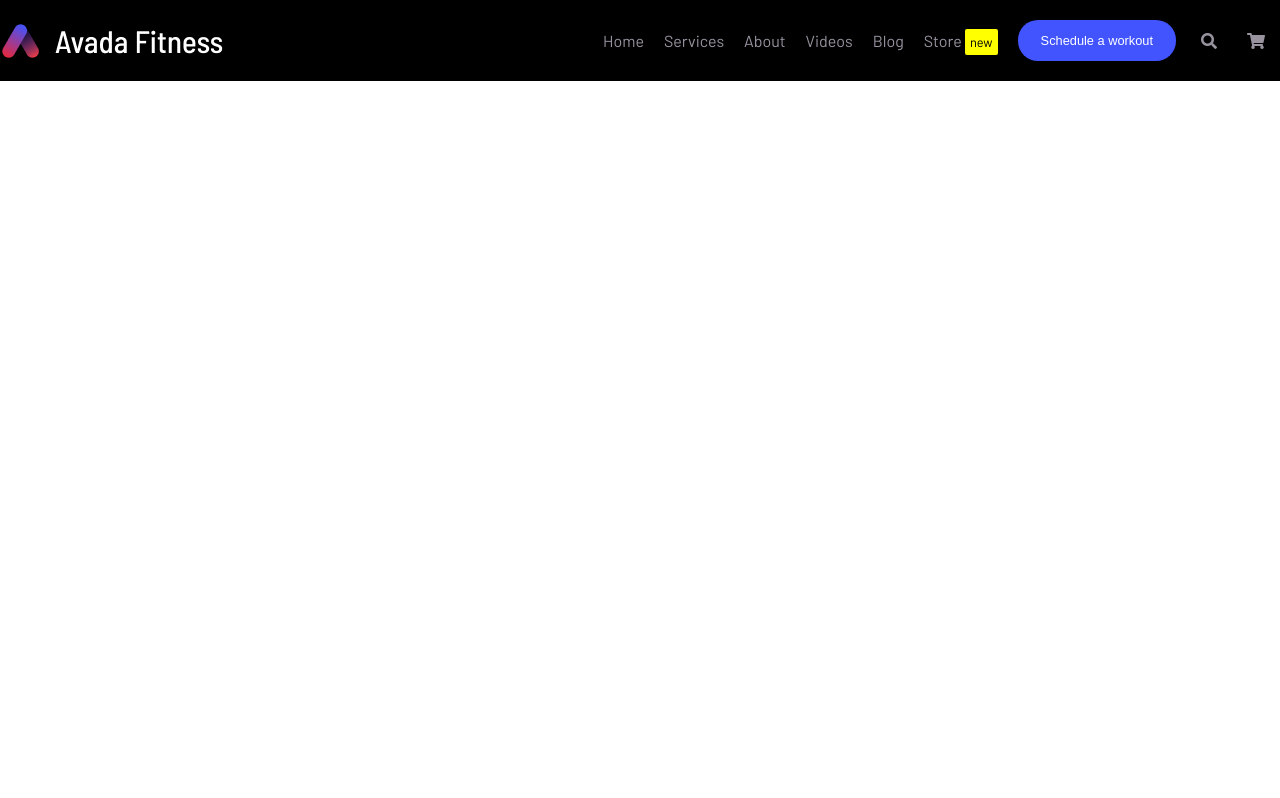
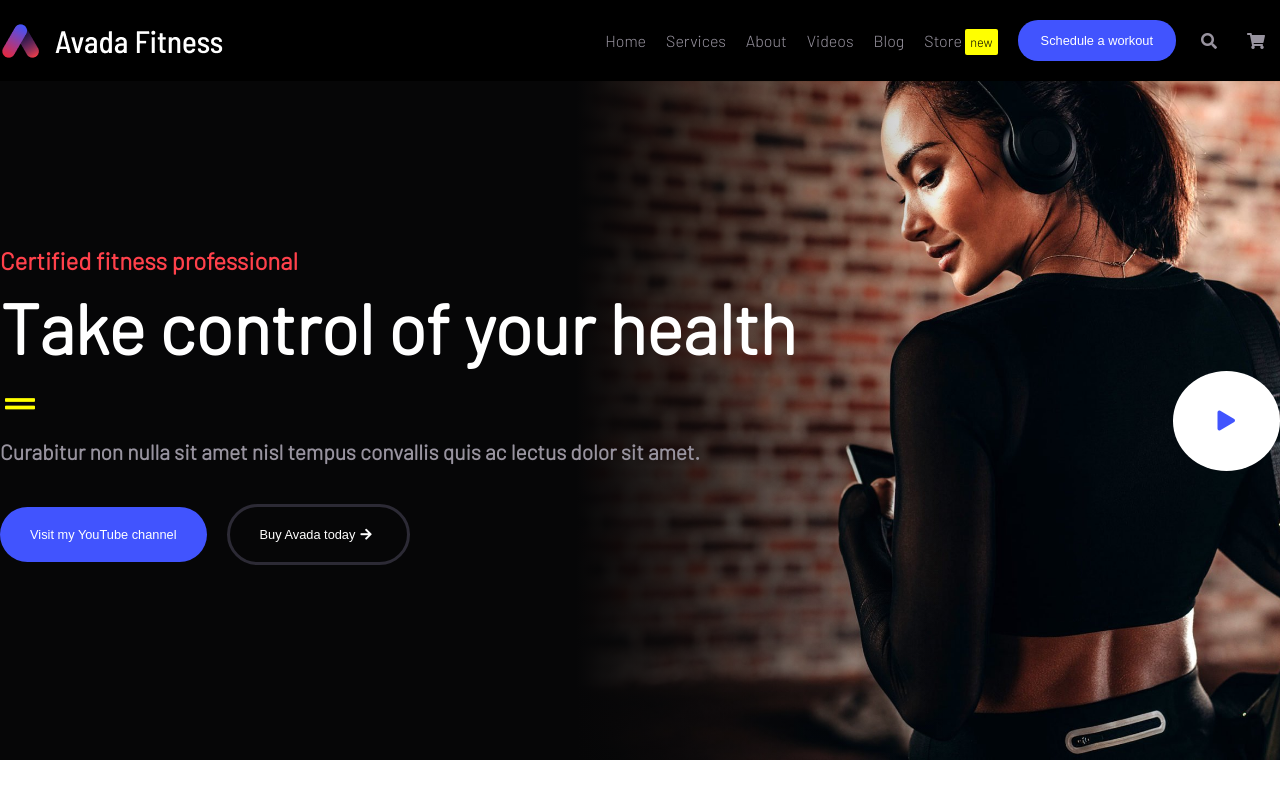
Before and after one commit to roy-naim/proj-html-vuejs, a website: page index.html in a window 1280 px wide. Drawn offline with nearby package versions, Linux system fonts and the light colour scheme.

Commit message:
jumbotron updated

```diff
--- a/index.html
+++ b/index.html
@@ -5,7 +5,7 @@
   <meta name="viewport" content="width=device-width, initial-scale=1.0">
   <meta http-equiv="X-UA-Compatible" content="ie=edge">
   <link rel="preconnect" href="https://fonts.gstatic.com">
-  <link href="https://fonts.googleapis.com/css2?family=Barlow&family=Raleway:wght@300&display=swap" rel="stylesheet">
+  <link href="https://fonts.googleapis.com/css2?family=Barlow:wght@300&display=swap" rel="stylesheet">
   <link rel="stylesheet" href="https://cdnjs.cloudflare.com/ajax/libs/font-awesome/5.15.3/css/all.min.css" integrity="sha512-iBBXm8fW90+nuLcSKlbmrPcLa0OT92xO1BIsZ+ywDWZCvqsWgccV3gFoRBv0z+8dLJgyAHIhR35VZc2oM/gI1w==" crossorigin="anonymous" />
   <link rel="icon" href="./img/whatsapp-logo.png" type="img/icon type">
   <link rel="stylesheet" href="./assets/css/master.css">
@@ -36,6 +36,25 @@
           </div>
         </nav>
       </div>
+      <div class="jumbotron">
+        <div class="container flex-spacebet">
+          <div class="jumbo-left flex-col py-165">
+            <h2 class="red-f">Certified fitness professional</h2>
+            <h1>Take control of your health</h1>
+            <p><i class="fas fa-grip-lines"></i></p>
+            <p><b>Curabitur non nulla sit amet nisl tempus convallis quis ac lectus dolor sit amet.</b></p>
+            <div class="flex my-30">
+              <button class="btn btn-dodgeblue" type="button">Visit my YouTube channel</button>
+              <button class="btn btn-transp px-20 mx-20" type="button">Buy Avada today<i class="fas fa-arrow-right"></i></button>
+            </div>
+          </div>
+          <div class="jumbo-right">
+            <div class="play">
+              <i class="fas fa-play"></i>
+            </div>
+          </div>
+        </div>
+      </div>
     </header>
 
     <main>
--- a/src/partials/_common.scss
+++ b/src/partials/_common.scss
@@ -41,10 +41,36 @@ i {
   }
   &.btn-transp {
     background-color: rgba(0, 0, 0, 0);
+    color: white;
+    border: 3px solid white;
+    border-color: #2c2a35;
   }
+}
+
+.mx-20 {
+  margin-left: 20px;
+  margin-right: 20px;
+}
+
+.my-30 {
+  margin-top: 30px;
+  margin-bottom: 30px;
+}
+.px-20 {
+  padding-left: 20px;
+  padding-right: 20px;
 }
 
 .py-20 {
   padding-top: 20px;
   padding-bottom: 20px;
 }
+
+.py-165 {
+  padding-top: 165px;
+  padding-bottom: 165px;
+}
+
+.red-f {
+  color: $text_red;
+}
--- a/src/partials/_header.scss
+++ b/src/partials/_header.scss
@@ -3,4 +3,35 @@
 header {
   background-color: black;
   color: #98939f;
+  .jumbotron {
+    background-image: linear-gradient(90deg, rgb(6, 6, 7) 45%, rgba(6, 6, 7, 0) 75%),url("../img/bg-jumbotron.jpg");
+    background-size: cover;
+    h1 {
+      font-size: 70px;
+      color: white;
+      padding: 10px 0;
+    }
+    p {
+      padding: 10px 0;
+      font-size: 21px;
+      i {
+        color: yellow;
+        font-size: 30px;
+      }
+    }
+    button {
+      padding: 20px 30px;
+      border-radius: 35px;
+    }
+    .play {
+      background-color: white;
+      border-radius: 50%;
+      padding: 40px;
+      text-align: center;
+      i {
+        color: #4154fe;
+        font-size: 20px;
+      }
+    }
+  }
 }
--- a/src/partials/_mixin.scss
+++ b/src/partials/_mixin.scss
@@ -8,3 +8,8 @@
   justify-content: space-between;
   align-items: center;
 }
+
+.flex-col {
+  display: flex;
+  flex-direction: column;
+}
--- a/src/partials/_variables.scss
+++ b/src/partials/_variables.scss
@@ -1 +1,2 @@
 $font_family: 'Barlow', sans-serif;
+$text_red: #ff414b;
```
Also changed, not shown: assets/css/master.css, assets/img/bg-jumbotron.jpg (added).
